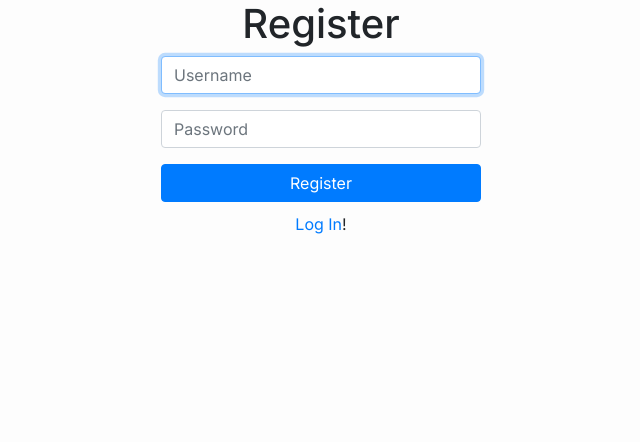
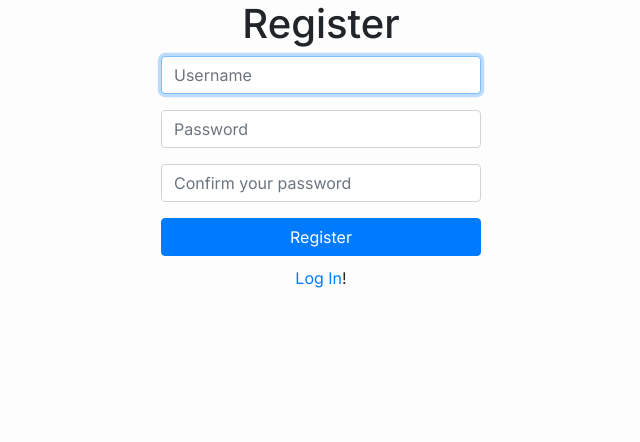
Before and after one commit to LuisMongeB/flaskml, a Flask app: page /register in a window 1280 px wide. Shown: the part 66-508 px from the top of the page, without its empty margins (319-959 px from the left). Run offline with Flask 3, Linux system fonts and the light colour scheme; some libraries are stand-ins or nearby versions.

Commit message:
Add password confirmation

```diff
--- a/templates/register.html
+++ b/templates/register.html
@@ -10,6 +10,9 @@
     <div class="mb-3">
         <input class="form-control mx-auto justify-content-center w-25" id="password" name="password" placeholder="Password" type="password">
     </div>
+    <div class="mb-3">
+        <input class="form-control mx-auto justify-content-center w-25" id="confirmation" name="confirmation" placeholder="Confirm your password" type="password">
+    </div>
     <div>
         <button class="btn btn-primary mx-auto d-flex justify-content-center w-25" type="submit">Register</button>
     </div>
```
